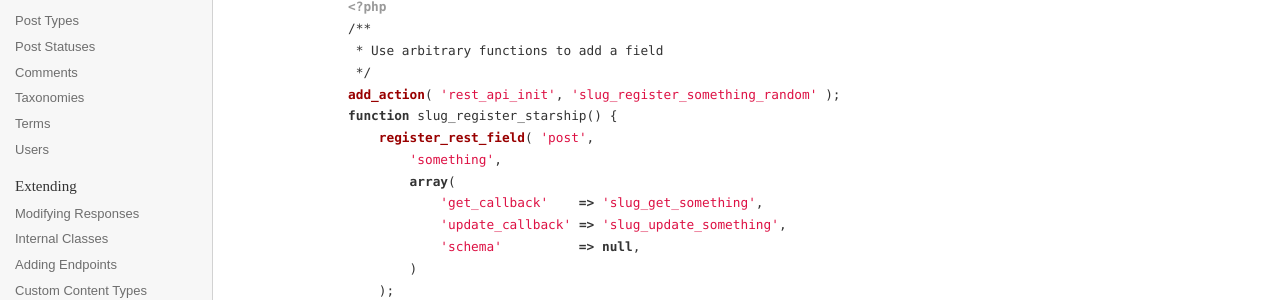
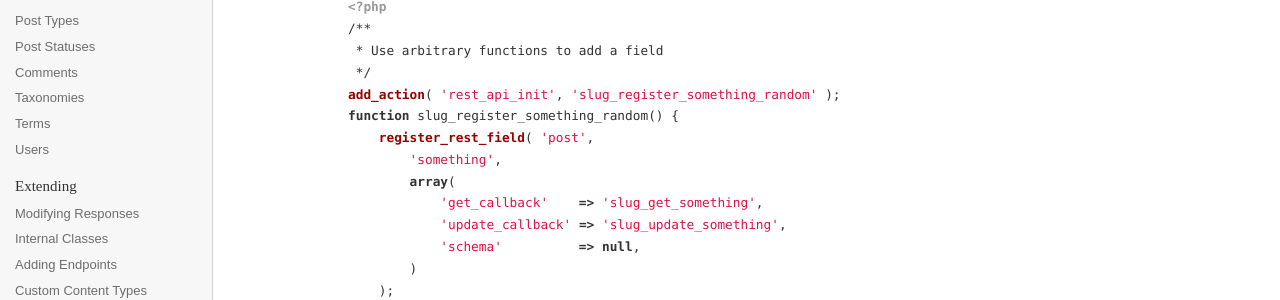
Before and after one commit to WP-API/docs-v2, a Jekyll site: the page built from extending/modifying/index.md, in a window 1280 px wide and 900 px high, scrolled down 3424 px. Shown: the part 444-744 px from the top of the window. Built offline with Jekyll 4.4.1, drawn with Linux system fonts in a browser that asks for light colours; Markdown is read by kramdown in place of the engine named in the settings.

Commit message:
changes function name to match the one in the add_action function

```diff
--- a/extending/modifying/index.md
+++ b/extending/modifying/index.md
@@ -147,7 +147,7 @@ This example shows how to allow reading and writing of a post meta field. This w
  * Use arbitrary functions to add a field
  */
 add_action( 'rest_api_init', 'slug_register_something_random' );
-function slug_register_starship() {
+function slug_register_something_random() {
     register_rest_field( 'post',
         'something',
         array(
```
